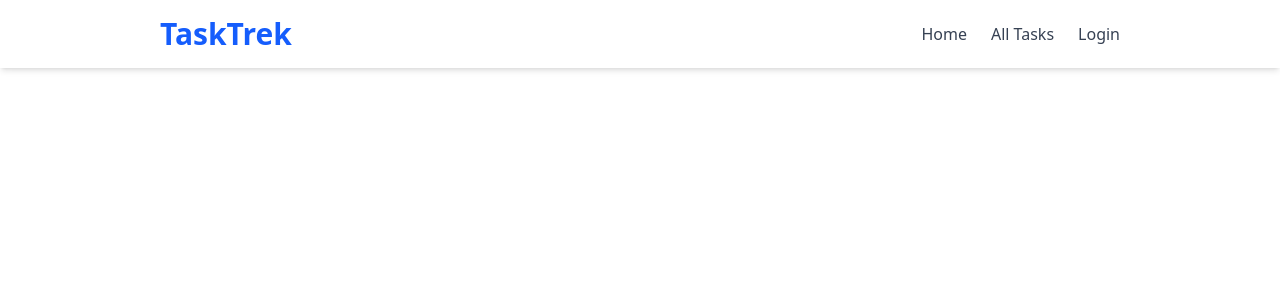
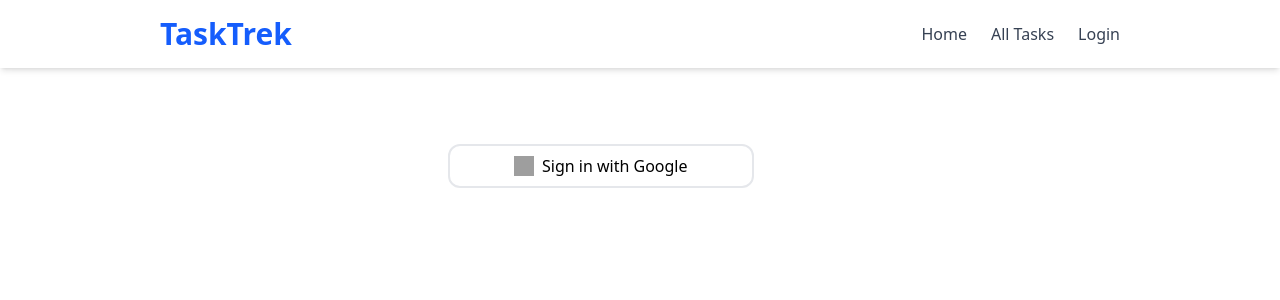
Before and after one commit to minhaj-uddin-arif-23/TaskTrek, a React (Vite) app: page /login in a window 1280 px wide. Shown: the top 300 px of the page. Built offline with nearby package versions, Linux system fonts and the light colour scheme; no server answers; grey boxes are pictures that could not be loaded.

Commit message:
Authentication added

```diff
--- a/src/Auth/Login.jsx
+++ b/src/Auth/Login.jsx
@@ -1,71 +1,46 @@
-import React from 'react'
+import React, { useContext } from "react";
+import { useLocation, useNavigate } from "react-router";
+import Swal from "sweetalert2";
+import { AuthContexts } from "../context/AuthProvider";
 
 export default function Login() {
+
+    const {google} = useContext(AuthContexts)
+  const location = useLocation();
+  const from = location?.state || "/";
+  const navigate = useNavigate();
+
+  const gooleLogin = async () => {
+    try {
+      await google();
+      Swal.fire({
+        title: "Success!",
+        text: "Your task has been added successfully.",
+        icon: "success",
+        confirmButtonText: "OK",
+      });
+      navigate(from, { replace: true });
+    } catch (error) {
+      Swal.fire({
+        title: "Error!",
+        text: "Task could not be added. Try again!",
+        icon: "error",
+      });
+    }
+  };
+
   return (
-    <div>
-        <div class="flex w-full max-w-sm mx-auto overflow-hidden bg-white rounded-lg shadow-lg dark:bg-gray-800 lg:max-w-4xl">
-    <div class="hidden bg-cover lg:block lg:w-1/2" style="background-image: url('https://images.unsplash.com/photo-1606660265514-358ebbadc80d?ixid=MXwxMjA3fDB8MHxwaG90by1wYWdlfHx8fGVufDB8fHw%3D&ixlib=rb-1.2.1&auto=format&fit=crop&w=1575&q=80');"></div>
-
-    <div class="w-full px-6 py-8 md:px-8 lg:w-1/2">
-        <div class="flex justify-center mx-auto">
-            <img class="w-auto h-7 sm:h-8" src="https://merakiui.com/images/logo.svg" alt="" />
-        </div>
-
-        <p class="mt-3 text-xl text-center text-gray-600 dark:text-gray-200">
-            Welcome back!
-        </p>
-
-        <a href="#" class="flex items-center justify-center mt-4 text-gray-600 transition-colors duration-300 transform border rounded-lg dark:border-gray-700 dark:text-gray-200 hover:bg-gray-50 dark:hover:bg-gray-600">
-            <div class="px-4 py-2">
-                <svg class="w-6 h-6" viewBox="0 0 40 40">
-                    <path d="M36.3425 16.7358H35V16.6667H20V23.3333H29.4192C28.045 27.2142 24.3525 30 20 30C14.4775 30 10 25.5225 10 20C10 14.4775 14.4775 9.99999 20 9.99999C22.5492 9.99999 24.8683 10.9617 26.6342 12.5325L31.3483 7.81833C28.3717 5.04416 24.39 3.33333 20 3.33333C10.7958 3.33333 3.33335 10.7958 3.33335 20C3.33335 29.2042 10.7958 36.6667 20 36.6667C29.2042 36.6667 36.6667 29.2042 36.6667 20C36.6667 18.8825 36.5517 17.7917 36.3425 16.7358Z" fill="#FFC107" />
-                    <path d="M5.25497 12.2425L10.7308 16.2583C12.2125 12.59 15.8008 9.99999 20 9.99999C22.5491 9.99999 24.8683 10.9617 26.6341 12.5325L31.3483 7.81833C28.3716 5.04416 24.39 3.33333 20 3.33333C13.5983 3.33333 8.04663 6.94749 5.25497 12.2425Z" fill="#FF3D00" />
-                    <path d="M20 36.6667C24.305 36.6667 28.2167 35.0192 31.1742 32.34L26.0159 27.975C24.3425 29.2425 22.2625 30 20 30C15.665 30 11.9842 27.2359 10.5975 23.3784L5.16254 27.5659C7.92087 32.9634 13.5225 36.6667 20 36.6667Z" fill="#4CAF50" />
-                    <path d="M36.3425 16.7358H35V16.6667H20V23.3333H29.4192C28.7592 25.1975 27.56 26.805 26.0133 27.9758C26.0142 27.975 26.015 27.975 26.0158 27.9742L31.1742 32.3392C30.8092 32.6708 36.6667 28.3333 36.6667 20C36.6667 18.8825 36.5517 17.7917 36.3425 16.7358Z" fill="#1976D2" />
-                </svg>
-            </div>
-
-            <span class="w-5/6 px-4 py-3 font-bold text-center">Sign in with Google</span>
-        </a>
-
-        <div class="flex items-center justify-between mt-4">
-            <span class="w-1/5 border-b dark:border-gray-600 lg:w-1/4"></span>
-
-            <a href="#" class="text-xs text-center text-gray-500 uppercase dark:text-gray-400 hover:underline">or login
-                with email</a>
-
-            <span class="w-1/5 border-b dark:border-gray-400 lg:w-1/4"></span>
-        </div>
-
-        <div class="mt-4">
-            <label class="block mb-2 text-sm font-medium text-gray-600 dark:text-gray-200" for="LoggingEmailAddress">Email Address</label>
-            <input id="LoggingEmailAddress" class="block w-full px-4 py-2 text-gray-700 bg-white border rounded-lg dark:bg-gray-800 dark:text-gray-300 dark:border-gray-600 focus:border-blue-400 focus:ring-opacity-40 dark:focus:border-blue-300 focus:outline-none focus:ring focus:ring-blue-300" type="email" />
-        </div>
-
-        <div class="mt-4">
-            <div class="flex justify-between">
-                <label class="block mb-2 text-sm font-medium text-gray-600 dark:text-gray-200" for="loggingPassword">Password</label>
-                <a href="#" class="text-xs text-gray-500 dark:text-gray-300 hover:underline">Forget Password?</a>
-            </div>
-
-            <input id="loggingPassword" class="block w-full px-4 py-2 text-gray-700 bg-white border rounded-lg dark:bg-gray-800 dark:text-gray-300 dark:border-gray-600 focus:border-blue-400 focus:ring-opacity-40 dark:focus:border-blue-300 focus:outline-none focus:ring focus:ring-blue-300" type="password" />
-        </div>
-
-        <div class="mt-6">
-            <button class="w-full px-6 py-3 text-sm font-medium tracking-wide text-white capitalize transition-colors duration-300 transform bg-gray-800 rounded-lg hover:bg-gray-700 focus:outline-none focus:ring focus:ring-gray-300 focus:ring-opacity-50">
-                Sign In
-            </button>
-        </div>
-
-        <div class="flex items-center justify-between mt-4">
-            <span class="w-1/5 border-b dark:border-gray-600 md:w-1/4"></span>
-
-            <a href="#" class="text-xs text-gray-500 uppercase dark:text-gray-400 hover:underline">or sign up</a>
-
-            <span class="w-1/5 border-b dark:border-gray-600 md:w-1/4"></span>
-        </div>
+    <div className="mt-32 flex flex-col items-center">
+      <div action="" className="w-full max-w-sm">
+        <button onClick={gooleLogin} className="mt-4 btn btn-outline btn-info flex items-center gap-2 border-2 border-gray-200 px-16 py-2 rounded-xl">
+          <img
+            src="https://www.svgrepo.com/show/475656/google-color.svg"
+            alt="Google"
+            className="w-5 h-5"
+          />
+          Sign in with Google
+        </button>
+      </div>
     </div>
-</div>
-    </div>
-  )
+  );
 }
--- a/src/Navbar/Nabvar.jsx
+++ b/src/Navbar/Nabvar.jsx
@@ -14,8 +14,8 @@ const Navbar = () => {
         {/* Desktop Menu */}
         <div className="hidden md:flex space-x-6">
           <Link className="text-gray-700 hover:text-blue-600 transition" >Home</Link>
-          <Link className="text-gray-700 hover:text-blue-600 transition">All Tasks</Link>
-          <Link className="text-gray-700 hover:text-blue-600 transition">Login</Link>
+          <Link to={'/alltask'} className="text-gray-700 hover:text-blue-600 transition">All Tasks</Link>
+          <Link to={'/login'} className="text-gray-700 hover:text-blue-600 transition">Login</Link>
         </div>
 
         {/* Mobile Menu Button */}
--- a/src/components/Home.jsx
+++ /dev/null
@@ -1,9 +0,0 @@
-import React from 'react'
-
-export default function Home() {
-  return (
-    <div className='text-3xl '>
-
-    </div>
-  )
-}
--- a/src/context/AuthContext.jsx
+++ b/src/context/AuthProvider.jsx
@@ -1,10 +1,11 @@
+
 import React, { createContext, useContext, useEffect, useState } from 'react'
 
 import { GoogleAuthProvider, onAuthStateChanged, signInWithPopup, signOut } from "firebase/auth";
 const provider = new GoogleAuthProvider();
-
-const AuthContext = createContext()
-export default function AuthContext({children}) {
+import auth from '../firebase/_firebase_init'
+export const AuthContexts = createContext()
+export default function AuthProvider({children}) {
 
     const [user,setUser]= useState(null)
     const [loading,setLoading] = useState(true)
@@ -34,8 +35,8 @@ export default function AuthContext({children}) {
   },[])
 
   return (
-    <AuthContext.provider value={userInfo}>
+    <AuthContexts.Provider value={userInfo}>
       {children}
-    </AuthContext.provider>
+    </AuthContexts.Provider>
   )
 }
--- a/src/firebase/_firebase_init.js
+++ b/src/firebase/_firebase_init.js
@@ -12,4 +12,5 @@ const firebaseConfig = {
 
 // Initialize Firebase
 const app = initializeApp(firebaseConfig);
-export const auth = getAuth(app);
+ const auth = getAuth(app);
+ export default auth
--- a/src/main.jsx
+++ b/src/main.jsx
@@ -1,31 +1,38 @@
-import { StrictMode } from 'react'
-import { createRoot } from 'react-dom/client'
-import './index.css'
-import App from './App.jsx'
-import { BrowserRouter, Route, Routes } from 'react-router'
+import { StrictMode } from "react";
+import { createRoot } from "react-dom/client";
+import "./index.css";
+import App from "./App.jsx";
+import { BrowserRouter, Route, Routes } from "react-router";
 // import Home from './components/Home.jsx'
-import ShowAllTask from './Alltask/ShowAllTask.jsx'
-import {
-  QueryClient, QueryClientProvider
-} from '@tanstack/react-query'
-import UpdateTask from './update/UpdateTask.jsx'
-import Nabvar from './Navbar/Nabvar.jsx'
-const queryClient =new QueryClient();
-createRoot(document.getElementById('root')).render(
+import ShowAllTask from "./Alltask/ShowAllTask.jsx";
+import { QueryClient, QueryClientProvider } from "@tanstack/react-query";
+import UpdateTask from "./update/UpdateTask.jsx";
+import Nabvar from "./Navbar/Nabvar.jsx";
+import Login from "./Auth/Login.jsx";
+import AuthProvider from "./context/AuthProvider.jsx";
+const queryClient = new QueryClient();
+createRoot(document.getElementById("root")).render(
   <StrictMode>
     <QueryClientProvider client={queryClient}>
-
+          <AuthProvider>
         <BrowserRouter>
-
           <Nabvar />
           <Routes>
             <Route path="/" element={<App />} />
             {/* < Route path='/home' element = {<Home />} /> */}
-      < Route path='/alltask' element = {<ShowAllTask />}  />
-      < Route path='/updateTask/:id' element = {<UpdateTask />} loader = {(params) => fetch(`http://localhost:8000/updateTask/${params.id}`)} />
+            <Route path="/alltask" element={<ShowAllTask />} />
+            <Route
+              path="/updateTask/:id"
+              element={<UpdateTask />}
+              loader={(params) =>
+                fetch(`http://localhost:8000/updateTask/${params.id}`)
+              }
+            />
+            <Route path="/login" element={<Login />} />
           </Routes>
         </BrowserRouter>
+        </AuthProvider>
     </QueryClientProvider>
-  </StrictMode>,
-)
+  </StrictMode>
+);
 // = () => fetch(``)
```
Lines whose indentation alone changed are shown as unchanged.
